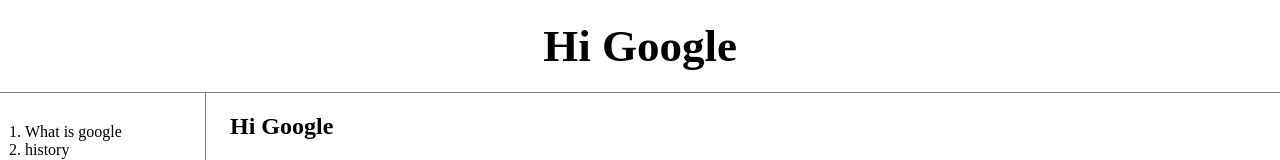
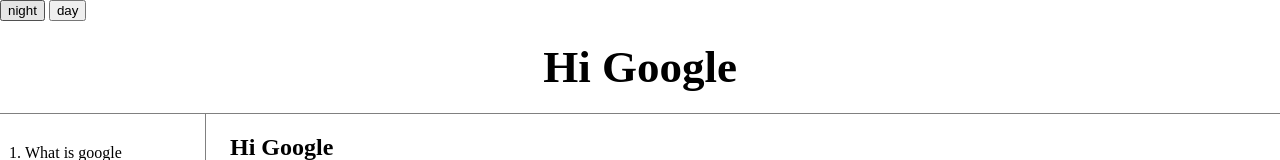
Before and after one commit to hoyhoit/first-web-site, a plain HTML site: page index.html in a window 1280 px wide. Shown: the top 160 px of the page. Drawn offline with Linux system fonts and the light colour scheme; grey boxes are pictures that could not be loaded; a script that the page names is missing.

Commit message:
Add files via upload
dark, day mode

```diff
--- a/index.html
+++ b/index.html
@@ -15,6 +15,12 @@
 <link rel="stylesheet" href="style.css">
 </head>
 <body>
+  <input type="button" value="night" onclick="
+  document.querySelector('body').style.backgroundColor='black';
+  document.querySelector('body').style.color='white';">
+  <input type="button" value="day" onclick="
+  document.querySelector('body').style.backgroundColor='white';
+  document.querySelector('body').style.color='black';">
   <h1><a href="index.html">Hi Google</a></h1>
 <div id="grid">
     <ol>
```
